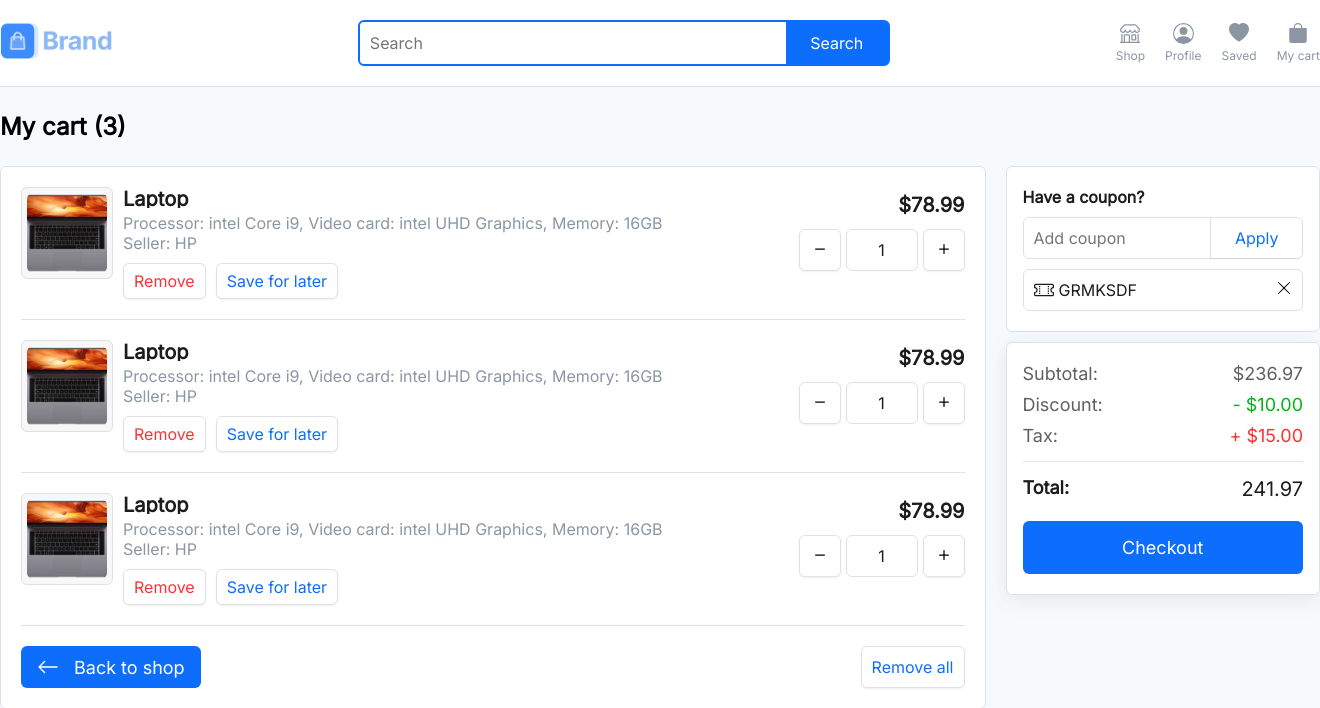
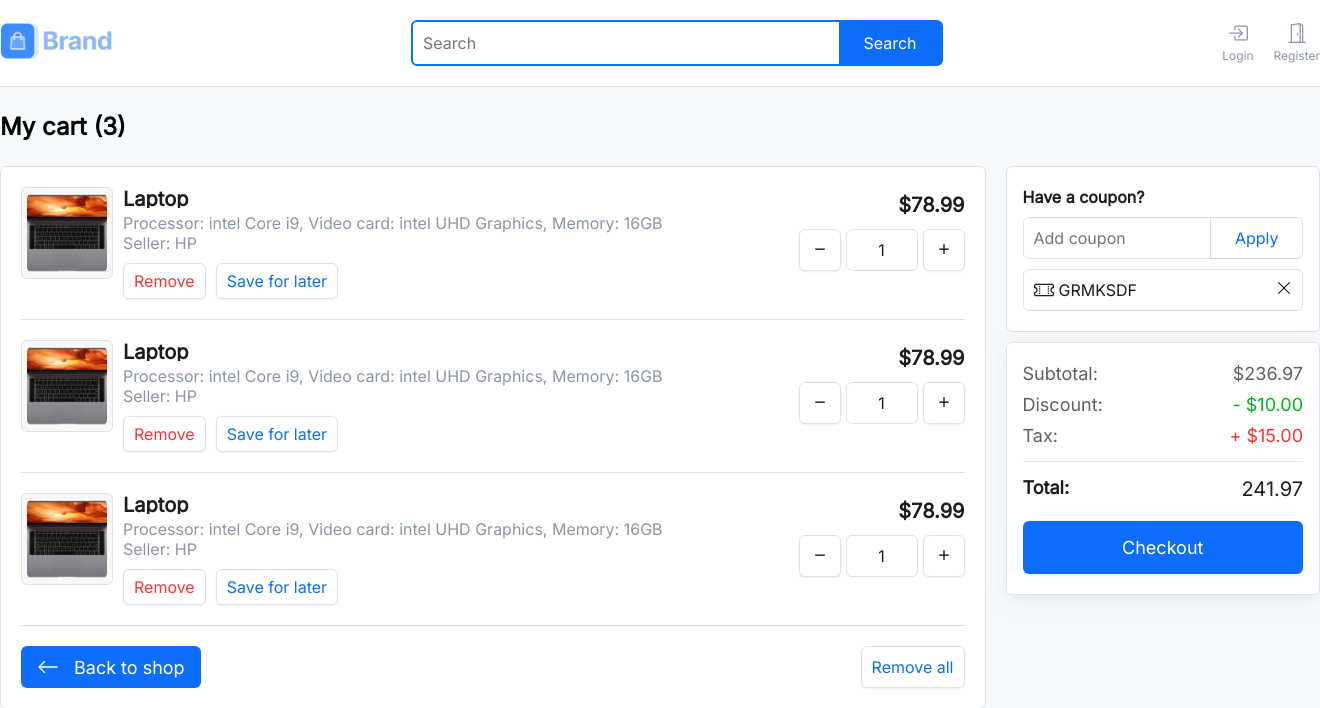
Before and after one commit to Winchestor2001/DeviceShop-Ecommerce, a Django app: page /cart/ in a window 1320 px wide. Shown: the top 708 px of the page. Run offline with Django 5.2, Linux system fonts and the light colour scheme; parts of the project's set-up code (start-up, migrations or seed data) failed here and were passed over.

Commit message:
modified header

```diff
--- a/templates/includes/header.html
+++ b/templates/includes/header.html
@@ -55,6 +55,7 @@
                 <button type="submit" class="header__btn text-default-white">Search</button>
             </form>
             <div class="header__nav">
+                {% if request.user.is_authenticated %}
                 <a href="{% url 'shop' %}" class="header__nav-item">
                     <svg xmlns="http://www.w3.org/2000/svg" width="20" height="20" fill="currentColor" class="bi bi-shop" viewBox="0 0 16 16">
                         <path d="M2.97 1.35A1 1 0 0 1 3.73 1h8.54a1 1 0 0 1 .76.35l2.609 3.044A1.5 1.5 0 0 1 16 5.37v.255a2.375 2.375 0 0 1-4.25 1.458A2.371 2.371 0 0 1 9.875 8 2.37 2.37 0 0 1 8 7.083 2.37 2.37 0 0 1 6.125 8a2.37 2.37 0 0 1-1.875-.917A2.375 2.375 0 0 1 0 5.625V5.37a1.5 1.5 0 0 1 .361-.976l2.61-3.045zm1.78 4.275a1.375 1.375 0 0 0 2.75 0 .5.5 0 0 1 1 0 1.375 1.375 0 0 0 2.75 0 .5.5 0 0 1 1 0 1.375 1.375 0 1 0 2.75 0V5.37a.5.5 0 0 0-.12-.325L12.27 2H3.73L1.12 5.045A.5.5 0 0 0 1 5.37v.255a1.375 1.375 0 0 0 2.75 0 .5.5 0 0 1 1 0M1.5 8.5A.5.5 0 0 1 2 9v6h1v-5a1 1 0 0 1 1-1h3a1 1 0 0 1 1 1v5h6V9a.5.5 0 0 1 1 0v6h.5a.5.5 0 0 1 0 1H.5a.5.5 0 0 1 0-1H1V9a.5.5 0 0 1 .5-.5M4 15h3v-5H4zm5-5a1 1 0 0 1 1-1h2a1 1 0 0 1 1 1v3a1 1 0 0 1-1 1h-2a1 1 0 0 1-1-1zm3 0h-2v3h2z"/>
@@ -80,6 +81,22 @@
                       </svg>
                     <p class="text-micro text-muted">My cart</p>
                 </a>
+                {% else %}
+                <a href="{% url 'login' %}" class="header__nav-item">
+                    <svg xmlns="http://www.w3.org/2000/svg" width="20" height="20" fill="currentColor" class="bi bi-box-arrow-in-right" viewBox="0 0 16 16">
+                        <path fill-rule="evenodd" d="M6 3.5a.5.5 0 0 1 .5-.5h8a.5.5 0 0 1 .5.5v9a.5.5 0 0 1-.5.5h-8a.5.5 0 0 1-.5-.5v-2a.5.5 0 0 0-1 0v2A1.5 1.5 0 0 0 6.5 14h8a1.5 1.5 0 0 0 1.5-1.5v-9A1.5 1.5 0 0 0 14.5 2h-8A1.5 1.5 0 0 0 5 3.5v2a.5.5 0 0 0 1 0z"/>
+                        <path fill-rule="evenodd" d="M11.854 8.354a.5.5 0 0 0 0-.708l-3-3a.5.5 0 1 0-.708.708L10.293 7.5H1.5a.5.5 0 0 0 0 1h8.793l-2.147 2.146a.5.5 0 0 0 .708.708z"/>
+                    </svg>
+                    <p class="text-micro text-muted">Login</p>
+                </a>
+                <a href="{% url 'register' %}" class="header__nav-item">
+                    <svg xmlns="http://www.w3.org/2000/svg" width="20" height="20" fill="currentColor" class="bi bi-door-open" viewBox="0 0 16 16">
+                        <path d="M8.5 10c-.276 0-.5-.448-.5-1s.224-1 .5-1 .5.448.5 1-.224 1-.5 1"/>
+                        <path d="M10.828.122A.5.5 0 0 1 11 .5V1h.5A1.5 1.5 0 0 1 13 2.5V15h1.5a.5.5 0 0 1 0 1h-13a.5.5 0 0 1 0-1H3V1.5a.5.5 0 0 1 .43-.495l7-1a.5.5 0 0 1 .398.117M11.5 2H11v13h1V2.5a.5.5 0 0 0-.5-.5M4 1.934V15h6V1.077z"/>
+                    </svg>
+                    <p class="text-micro text-muted">Register</p>
+                </a>
+                {% endif %}
             </div>
         </div>
     </div>
```
